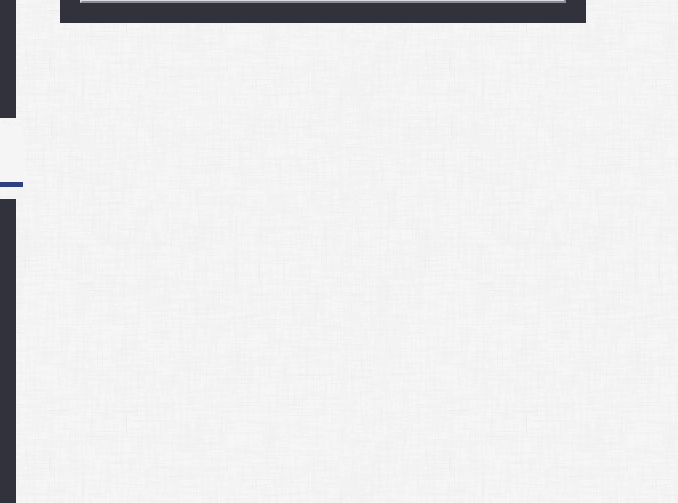
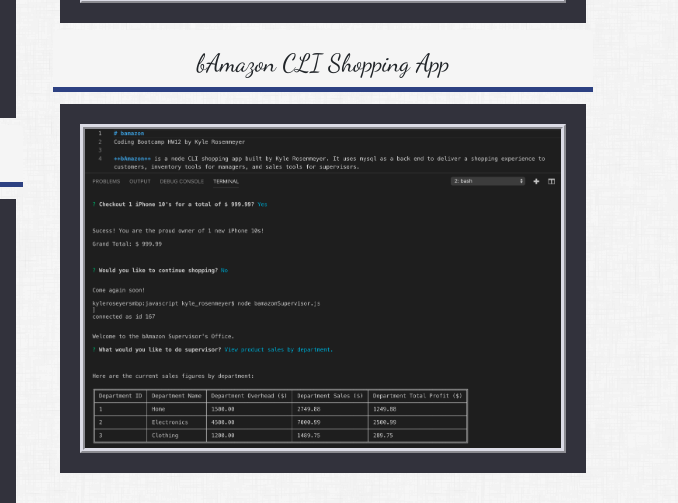
Before and after one commit to kylerosenmeyer/hw2-bootstrap-portfolio, a plain HTML site: page portfolio.html in a window 1280 px wide. Shown: the part 2597-3100 px from the top of the page, 602-1280 px from the left. Drawn offline with nearby package versions, Linux system fonts and the light colour scheme.

Commit message:
portolio update bamazon

```diff
--- a/portfolio.html
+++ b/portfolio.html
@@ -101,6 +101,8 @@
                 <div class="desc">Master Train Scheduler</div>
                 <a href="https://kylerosenmeyer.github.io/train_time/"><img src="../hw2-bootstrap-portfolio/assets/images/train_time.png" class="img-fluid" alt="Train Time"></a>
 
+                <div class="desc">bAmazon CLI Shopping App</div>
+                <a href="https://kylerosenmeyer.github.io/bamazon/"><img src="../hw2-bootstrap-portfolio/assets/images/bamazon.png" class="img-fluid" alt="Bamazon"></a>
             </div>
         </div>
 
```
Also changed, not shown: assets/images/bamazon.png (added), assets/images/cons_word_guess.png (added), 4 other files.
